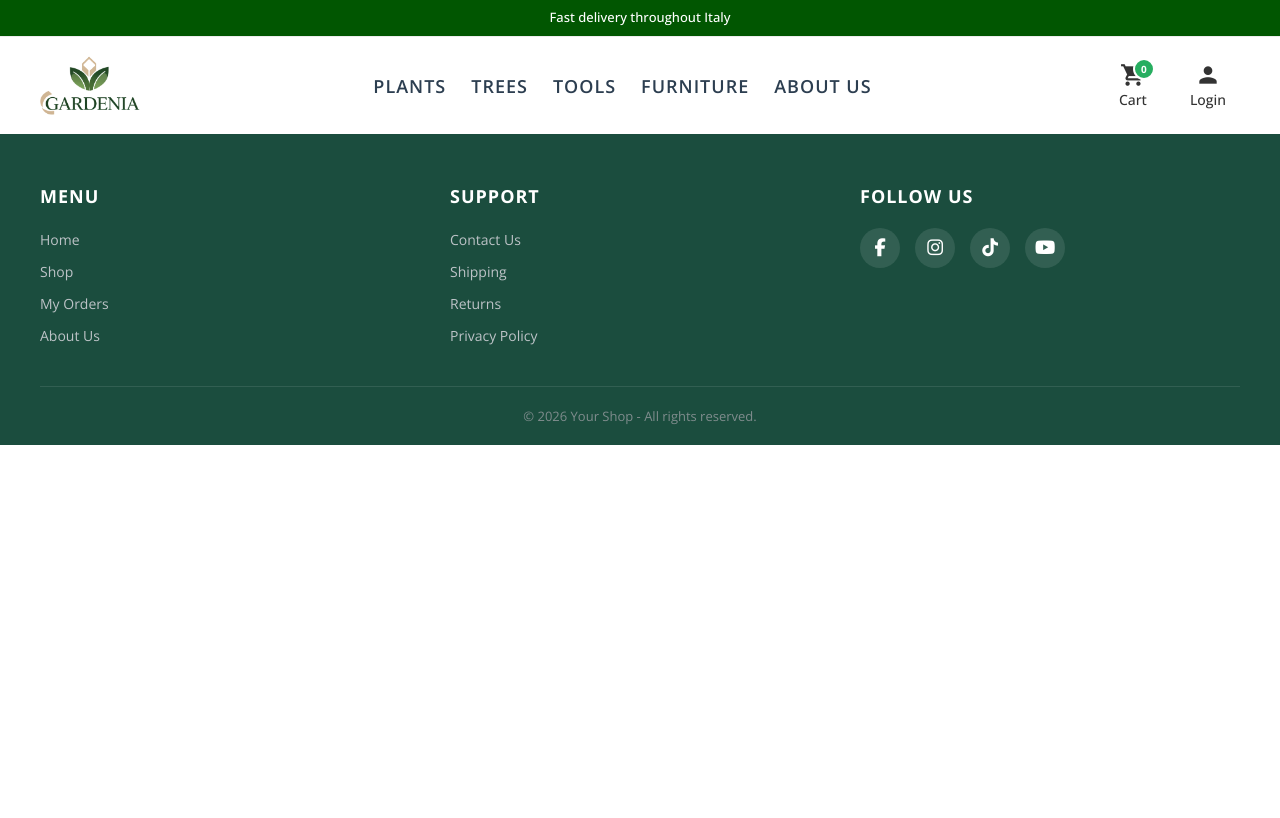
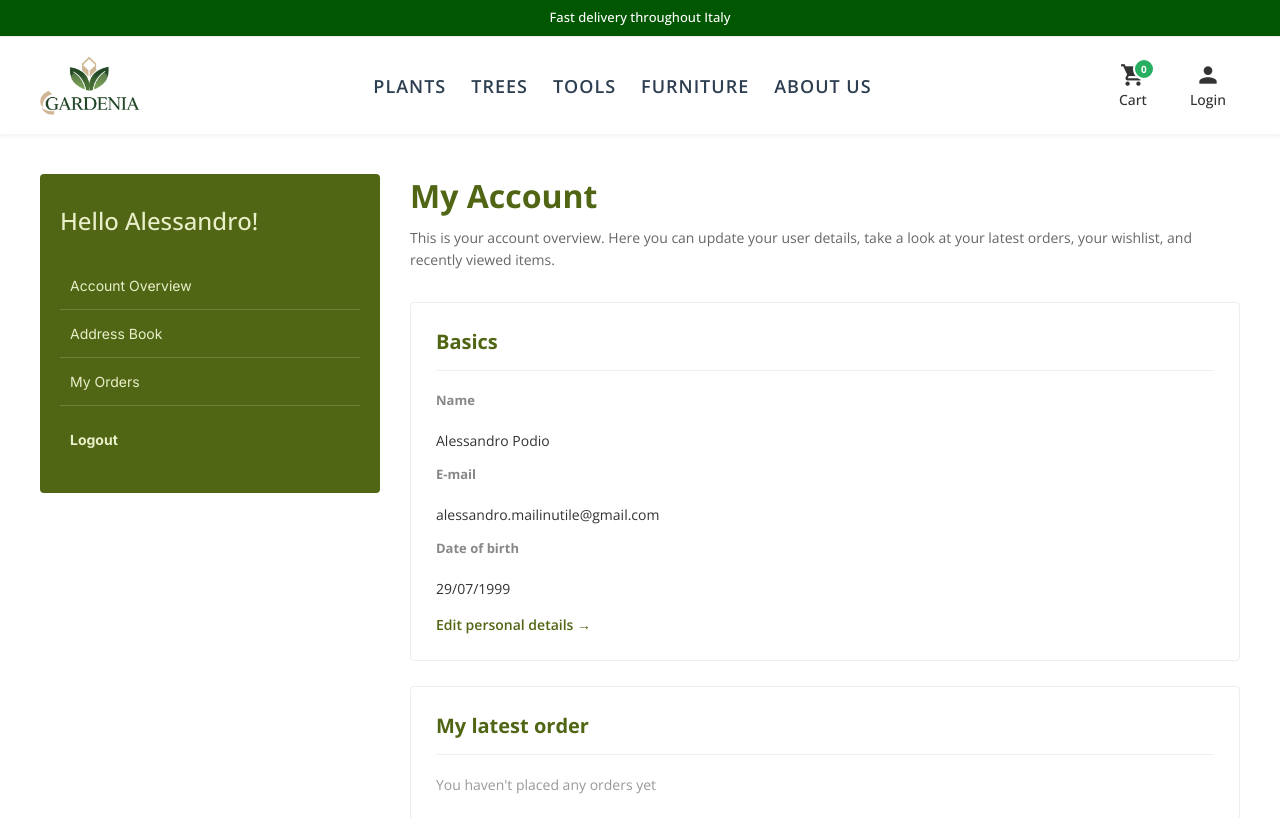
Before and after one commit to alessandropodioto/Gardenia_Frontend, an Angular app: page /user in a window 1280 px wide. Before the commit this address led to /. Shown: the top 818 px of the page. Built offline with nearby package versions, Linux system fonts and the light colour scheme.

Commit message:
aggiunta user page

```diff
--- a/src/app/app-module.ts
+++ b/src/app/app-module.ts
@@ -26,7 +26,8 @@ import { Login } from './components/login/login';
 import { Register } from './components/register/register';
 import { AuthService } from './services/auth.service';
 import { CarrelloComponent } from './components/carrello/carrello';
-import {  PagamentoComponent } from './components/pagamento/pagamento';
+import { PagamentoComponent } from './components/pagamento/pagamento';
+import { User } from './components/user/user';
 
 @NgModule({
   declarations: [
@@ -39,6 +40,7 @@ import {  PagamentoComponent } from './components/pagamento/pagamento';
     Footer,
     HomeComponent,
     PagamentoComponent,
+    User,
   ],
   imports: [
     BrowserModule,
--- a/src/app/app-routing-module.ts
+++ b/src/app/app-routing-module.ts
@@ -6,6 +6,7 @@ import { Login } from './components/login/login';
 import { Register } from './components/register/register';
 import { CarrelloComponent } from './components/carrello/carrello';
 import { PagamentoComponent } from './components/pagamento/pagamento';
+import { User } from './components/user/user';
 
 const routes: Routes = [
   { path: '', redirectTo: '/home', pathMatch: 'full' },
@@ -14,6 +15,7 @@ const routes: Routes = [
   { path: 'product' , component:ProductDetails },
   { path: 'cart', component: CarrelloComponent },
   { path: 'home', component: HomeComponent },
+   { path: 'user', component: User },
  { path: 'pagamento', component: PagamentoComponent }
 ];
 
--- /dev/null
+++ b/src/app/components/user/user.css
@@ -0,0 +1,155 @@
+/* Forza lo sfondo verde sul box */
+aside.dashboard-sidebar-box {
+  background-color: #586445 !important; /* Il verde scuro di PLNTS */
+  padding: 30px;
+  border-radius: 4px;
+  display: block; /* Assicura che si veda come un blocco */
+  min-height: 100%;
+}
+
+/* Forza il titolo in bianco */
+.welcome-heading {
+  color: #ffffff !important;
+  font-size: 24px;
+  margin-bottom: 30px;
+  font-family: serif; /* Per quel tocco elegante degli screenshot */
+}
+
+/* Forza i link della navigazione */
+.sidebar-navigation .nav-link {
+  display: block;
+  color: rgba(255, 255, 255, 0.9) !important; /* Bianco leggermente trasparente */
+  text-decoration: none;
+  padding: 15px 0;
+  border-bottom: 1px solid rgba(255, 255, 255, 0.1);
+  font-size: 14px;
+  transition: all 0.3s ease;
+}
+
+/* Stato attivo o hover */
+.sidebar-navigation .nav-link:hover,
+.sidebar-navigation .nav-link.active {
+  color: #ffffff !important;
+  font-weight: bold;
+  background-color: rgba(255, 255, 255, 0.05); /* Effetto feedback */
+}
+
+/* Rimuove il bordo dall'ultimo link (Esci) */
+.logout-link {
+  border-bottom: none !important;
+}/* Container principale che centra il contenuto */
+.user-dashboard-container {
+  max-width: 1200px;
+  margin: 40px auto;
+  padding: 0 20px;
+}
+
+.dashboard-grid {
+  display: flex;
+  gap: 30px;
+  align-items: flex-start;
+}
+
+/* --- SIDEBAR VERDE (Il tuo box richiesto) --- */
+.sidebar-box {
+  width: 300px;
+  background-color: var(--primary-color); /* Il tuo verde #506614 */
+  border-radius: 4px;
+  padding: 30px 20px;
+  color: var(--tertiary-color); /* Testo chiaro #e9efc9 */
+}
+
+.welcome-msg {
+  font-size: 24px;
+  margin-bottom: 25px;
+  font-weight: 500;
+  /* Se vuoi l'effetto serif dello screen: font-family: serif; */
+}
+
+.nav-menu {
+  display: flex;
+  flex-direction: column;
+}
+
+.nav-item {
+  text-decoration: none;
+  color: var(--tertiary-color);
+  padding: 15px 10px;
+  font-size: 14px;
+  border-bottom: 1px solid rgba(233, 239, 201, 0.2); /* Bordo semitrasparente */
+  transition: all 0.3s;
+  font-family: var(--secondary-font-family);
+}
+
+.nav-item:hover, .nav-item.active {
+  background-color: rgba(255, 255, 255, 0.1);
+  padding-left: 15px; /* Effetto movimento al passaggio */
+  color: #fff;
+}
+
+.nav-item.logout {
+  border-bottom: none;
+  margin-top: 10px;
+  font-weight: bold;
+}
+
+/* --- BOX CONTENUTO BIANCO --- */
+.content-box {
+  flex: 1;
+  font-family: var(--primary-font-family);
+}
+
+.page-header {
+  font-size: 32px;
+  color: var(--primary-color);
+  margin-bottom: 10px;
+}
+
+.page-desc {
+  font-size: 14px;
+  color: #666;
+  margin-bottom: 30px;
+  line-height: 1.6;
+}
+
+/* --- BOX DETTAGLI (Le Card interne) --- */
+.info-card {
+  border: 1px solid #eee;
+  border-radius: 4px;
+  padding: 25px;
+  margin-bottom: 25px;
+  background-color: #fff;
+}
+
+.info-card-title {
+  font-size: 20px;
+  color: var(--primary-color);
+  border-bottom: 1px solid #f0f0f0;
+  padding-bottom: 15px;
+  margin-bottom: 20px;
+}
+
+.info-content p {
+  margin-bottom: 15px;
+  font-size: 14px;
+  color: #333;
+}
+
+.info-content strong {
+  display: block;
+  font-size: 13px;
+  color: #888;
+  margin-bottom: 3px;
+}
+
+.edit-btn-text {
+  color: var(--primary-color);
+  text-decoration: none;
+  font-weight: 600;
+  font-size: 14px;
+}
+
+.empty-state {
+  font-size: 14px;
+  color: #999;
+}
--- /dev/null
+++ b/src/app/components/user/user.html
@@ -0,0 +1,35 @@
+<div class="user-dashboard-container">
+  <div class="dashboard-grid">
+
+    <aside class="sidebar-box">
+      <h2 class="welcome-msg">Hello Alessandro!</h2>
+      <nav class="nav-menu">
+        <a routerLink="/account/overview" routerLinkActive="active" class="nav-item">Account Overview</a>
+        <a routerLink="/account/address-book" routerLinkActive="active" class="nav-item">Address Book</a>
+        <a routerLink="/account/orders" routerLinkActive="active" class="nav-item">My Orders</a>
+        <a href="#" class="nav-item logout">Logout</a>
+      </nav>
+    </aside>
+
+    <main class="content-box">
+      <h1 class="page-header">My Account</h1>
+      <p class="page-desc">This is your account overview. Here you can update your user details, take a look at your latest orders, your wishlist, and recently viewed items.</p>
+
+      <section class="info-card">
+        <h3 class="info-card-title">Basics</h3>
+        <div class="info-content">
+          <p><strong>Name</strong><br>Alessandro Podio</p>
+          <p><strong>E-mail</strong><br>alessandro.mailinutile@gmail.com</p>
+          <p><strong>Date of birth</strong><br>29/07/1999</p>
+        </div>
+        <a href="#" class="edit-btn-text">Edit personal details →</a>
+      </section>
+
+      <section class="info-card">
+        <h3 class="info-card-title">My latest order</h3>
+        <p class="empty-state">You haven't placed any orders yet</p>
+      </section>
+    </main>
+
+  </div>
+</div>
```
Also changed, not shown: src/app/components/user/user.ts (added, +9 -0 lines).
